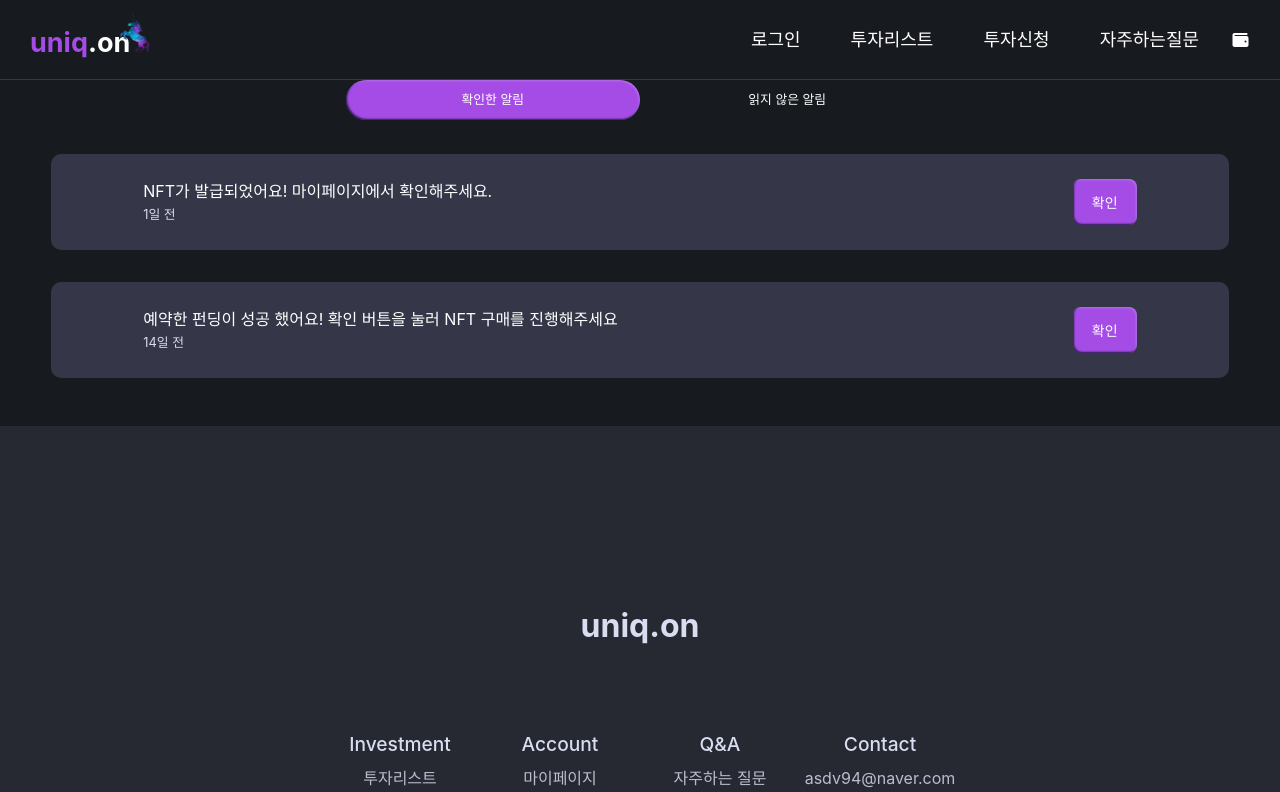
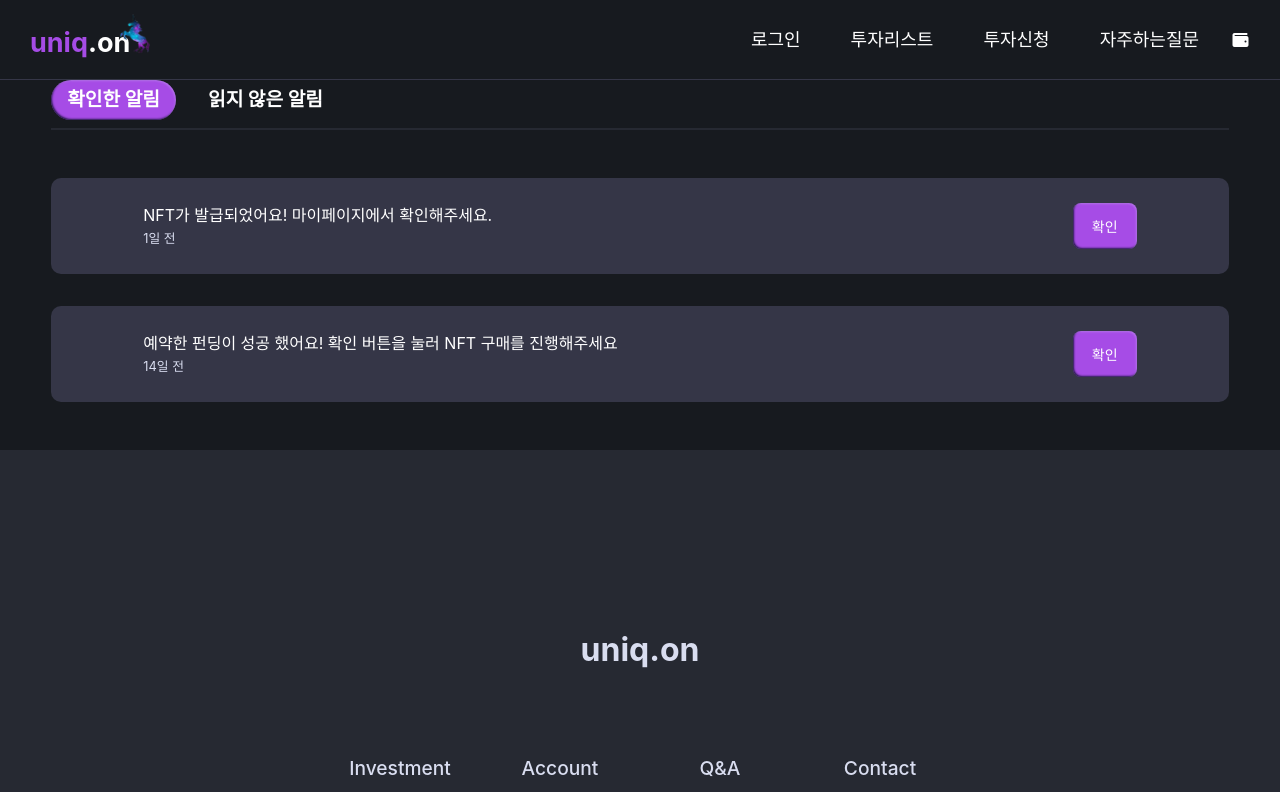
Before and after one commit to heptris/uniq.on, a Next.js app in the folder frontend/: page /alarm in a window 1280 px wide. Shown: the top 792 px of the page. Built offline with nearby package versions, Linux system fonts and the light colour scheme; a web font is replaced by a local one.

Commit message:
:recycle: [REFACTOR] commons::SelectTab

```diff
--- a/frontend/components/SelectTab/index.tsx
+++ b/frontend/components/SelectTab/index.tsx
@@ -1,36 +1,36 @@
 import React, { ElementType, forwardRef, Ref, useState } from "react";
 import { useTheme } from "@emotion/react";
 import styled from "@emotion/styled";
+
+import type { SelectTabProps } from "@/types/props";
+import type { ColorMap } from "@/types/utils";
 import { cssConvex } from "@/styles/utils";
 
-type SelectTabProps = {
-  color?: string;
-  menus?: string[];
-  func(val: string): void;
-};
-
 /**
- * @params
- * @return
+ * @props
+ * @returns
  */
-
 function SelectTab<T extends ElementType = "div">(
-  {
-    color = "purple",
-    menus = ["보유중인NFT", "구매예약", "관심목록", "투자신청내역"],
-    func,
-  }: SelectTabProps,
+  props: SelectTabProps<T>,
   ref: Ref<any>
 ) {
+  const { menus, type = "purple", ...rest } = props;
+  const theme = useTheme();
+  const colorMap: ColorMap = {
+    background: {
+      purple: theme.color.background.main,
+      blue: theme.color.background.emphasis,
+    },
+  };
   const [select, setSelect] = useState(menus[0]);
-  const theme = useTheme();
   const handleChange = (e: React.ChangeEvent<HTMLInputElement>) => {
     const current = e.target.value;
     setSelect(current);
-    func(current);
   };
+
   return (
-    <SelectWapper theme={theme} color={color}>
+    <>
+      <SelectTabContainer colorMap={colorMap} type={type} ref={ref} {...rest}>
         {menus.map((menu) => (
           <label>
             <input
@@ -39,54 +39,63 @@ function SelectTab<T extends ElementType = "div">(
               checked={select === menu}
               onChange={handleChange}
             />
-          <div className="box">
-            <span>{menu}</span>
-          </div>
+            <Selects>
+              <SelectItem>{menu}</SelectItem>
+            </Selects>
           </label>
         ))}
-    </SelectWapper>
+      </SelectTabContainer>
+      <Hr />
+    </>
   );
 }
 
-const SelectWapper = styled.div`
+type SCProps = {
+  colorMap: ColorMap;
+  type: keyof ColorMap["background"];
+};
+
+const SelectTabContainer = styled.div<SCProps>`
   width: 100%;
-  text-align: center;
+  display: flex;
+
   input[type="radio"] {
     display: none;
+
     &:checked {
-      + .box {
-        background-color: ${({ theme, color }) =>
-          color === "purple"
-            ? theme.color.background.main
-            : theme.color.background.emphasis};
+      + div {
+        background-color: ${({ colorMap, type }) => colorMap.background[type]};
         ${cssConvex}
       }
     }
   }
-  .box {
-    width: 25%;
+`;
+const Selects = styled.div`
   height: 2.5rem;
-    border-radius: 2.5rem;
-    transition: all 250ms ease;
-    will-change: transition;
-    display: inline-block;
-    text-align: center;
+  padding: 0 1rem;
+  border-radius: 9999px;
+  margin-right: 1rem;
+  display: flex;
+  justify-content: center;
+  align-items: center;
+  transition: all 0.3s ease 0s;
+
+  &:hover {
     cursor: pointer;
-    position: relative;
+  }
   &:active {
     transform: translateY(5px);
   }
-    span {
-      position: absolute;
-      transform: translate(0, 110%);
-      left: 0;
-      right: 0;
-      font-size: 0.8rem;
-      padding: 0 5px;
-      user-select: none;
+`;
+const SelectItem = styled.p`
+  font-size: 1.2rem;
+  font-weight: 700;
   color: ${({ theme }) => theme.color.text.main};
-    }
-  }
+`;
+const Hr = styled.hr`
+  width: 100%;
+  border: 1px solid ${({ theme }) => theme.color.background.card};
+  margin-bottom: 1rem;
 `;
 
 export default forwardRef(SelectTab) as typeof SelectTab;
```
Also changed, not shown: frontend/pages/list.tsx (+27 -16 lines), frontend/types/props.ts (+6 -3 lines). Lines whose indentation alone changed are shown as unchanged.
